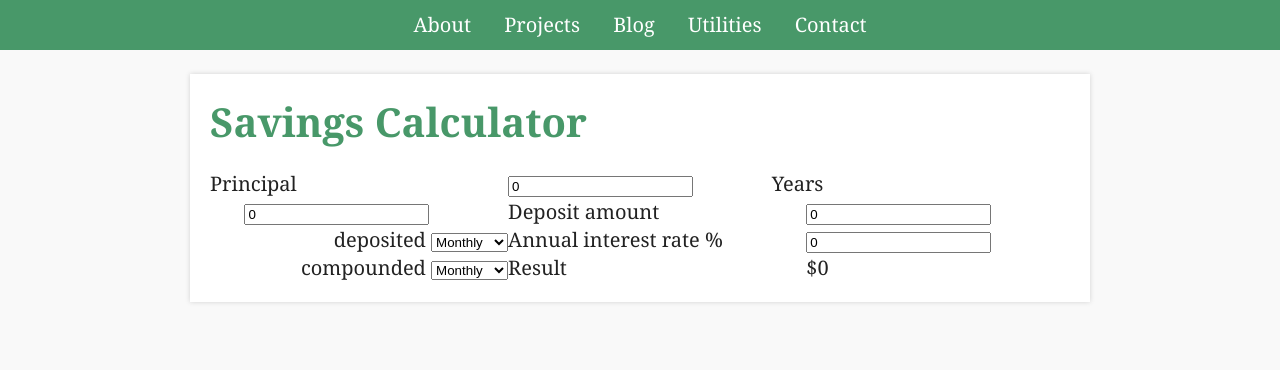
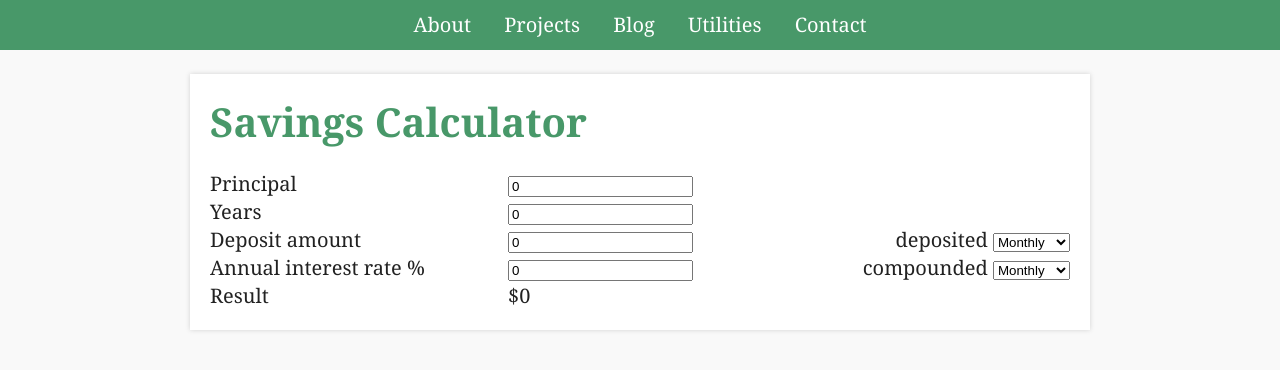
Before and after one commit to adamhammes/old-site, a Jekyll site: the page built from site/utilities/index.html, in a window 1280 px wide. Shown: the top 370 px of the page. Built offline with Jekyll 4.4.1, drawn with Linux system fonts in a browser that asks for light colours.

Commit message:
Fix column width specification

```diff
--- a/site/utilities/index.html
+++ b/site/utilities/index.html
@@ -8,7 +8,7 @@ layout: default
 		<div class="four columns">
 			Principal
 		</div>
-		<div class="four columns">
+		<div class="eight columns">
 			<input id="principal" type="number" value="0"/>
 		</div>
 	</div>
@@ -16,7 +16,7 @@ layout: default
 		<div class="four columns">
 			Years
 		</div>
-		<div class="four columns">
+		<div class="eight columns">
 			<input id="years" type="number" value="0"/>
 		</div>
 	</div>
@@ -56,7 +56,7 @@ layout: default
 		<div class="four columns">
 			Result
 		</div>
-		<div class="four columns" id="result">
+		<div class="eight columns" id="result">
 		</div>
 	</div>
 </div>
```
